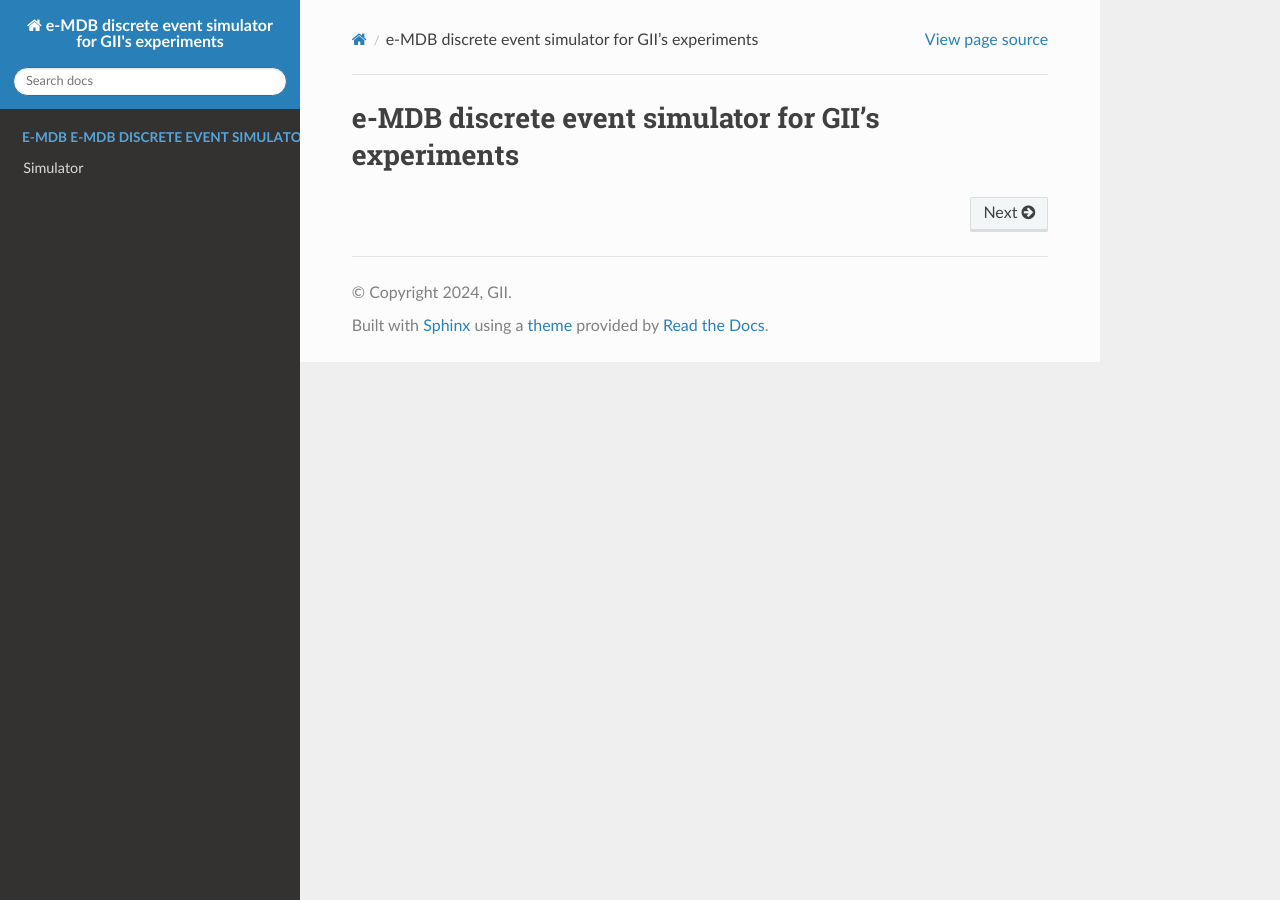
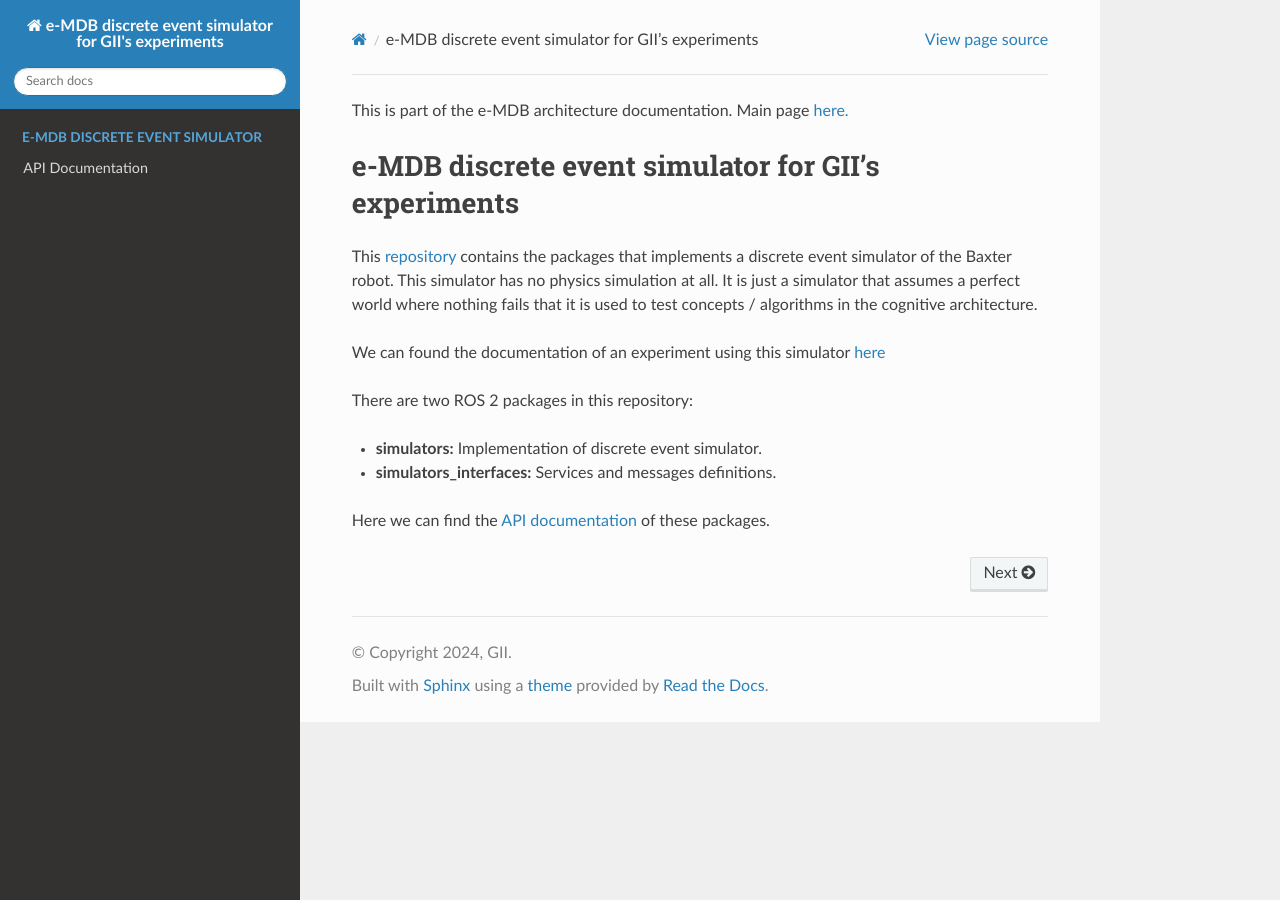
Before and after one commit to GII/emdb_discrete_event_simulator_gii, a Sphinx documentation site: the page built from docs/source/index.md, in a window 1280 px wide. Built offline with Sphinx 7.4.7 and the Read the Docs theme 2.0.0, drawn with Linux system fonts in a browser that asks for light colours.

Commit message:
More documentation added

````diff
--- /dev/null
+++ b/docs/source/index.md
@@ -0,0 +1,23 @@
+This is part of the e-MDB architecture documentation. Main page [here.](https://docs.pillar-robots.eu/en/latest/)
+
+# e-MDB discrete event simulator for GII's experiments
+
+This [repository](https://github.com/pillar-robots/emdb_discrete_event_simulator_gii) contains the packages that implements a discrete event simulator of the Baxter robot. This simulator has no physics simulation at all. It is just a simulator that assumes a perfect world where nothing fails that it is used to test concepts / algorithms in the cognitive architecture.
+
+We can found the documentation of an experiment using this simulator [here](https://docs.pillar-robots.eu/projects/emdb_experiments_gii/en/latest/experiments/default_experiment.html)
+
+There are two ROS 2 packages in this repository:
+
+- **simulators:** Implementation of discrete event simulator.
+- **simulators_interfaces:** Services and messages definitions.
+
+Here we can find the [API documentation](simulators/api_documentation.rst) of these packages.
+
+
+```{toctree}
+:caption: e-MDB discrete event simulator
+:hidden:
+:glob:
+
+simulators/*
+```
--- a/docs/source/index.rst
+++ /dev/null
@@ -1,9 +0,0 @@
-e-MDB discrete event simulator for GII's experiments
-====================================================
-
-.. toctree::
-   :caption: e-MDB e-MDB discrete event simulator for GII's experiments modules
-   :hidden:
-   :glob:
-
-   simulators/*
--- a/docs/source/simulators/simulator.rst
+++ b/docs/source/simulators/api_documentation.rst
@@ -1,6 +1,6 @@
-=========
-Simulator
-=========
+=================
+API Documentation
+=================
 
 .. automodule:: simulators.simulator
     :members:
````
